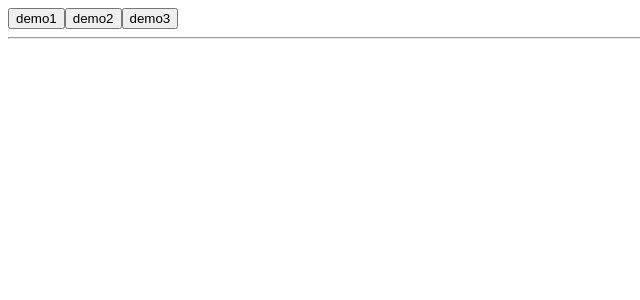
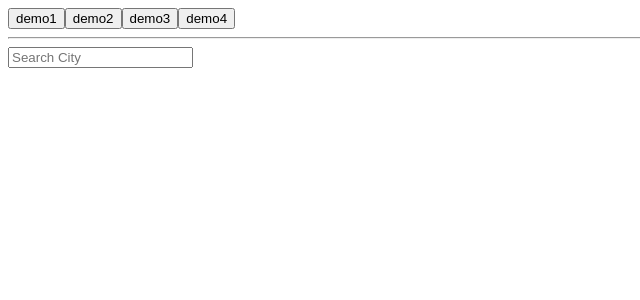
Before and after one commit to andreaborelli/angular16-demo, an Angular app: page /demo4 in a window 1280 px wide. Before the commit this address led to /. Shown: the top 300 px of the page, without its empty margins (0-640 px from the left). Built offline with nearby package versions, Linux system fonts and the light colour scheme.

Commit message:
reactive form and rxjs

```diff
--- a/src/app/app.routes.ts
+++ b/src/app/app.routes.ts
@@ -5,6 +5,7 @@ export const routes: Routes = [ // carico con lazy loading un componente specifi
   // usa i dinamic import di typescript per caricare il modulo è l'operazione è asincrona
   { path: 'demo2', loadComponent: () => import('./features/demo2.component').then(c => c.Demo2Component) },
   { path: 'demo3', loadComponent: () => import('./features/demo3.component').then(c => c.Demo3Component)},
+  { path: 'demo4', loadComponent: () => import('./features/demo4.component').then(c => c.Demo4Component)},
   { path: '', redirectTo: 'demo1', pathMatch: 'full' }
 ];
 
--- a/src/app/core/nav-bar.component.ts
+++ b/src/app/core/nav-bar.component.ts
@@ -13,6 +13,7 @@ import { RouterLink } from '@angular/router';
     <button routerLink="demo1">demo1</button>
     <button routerLink="demo2">demo2</button>
     <button routerLink="demo3">demo3</button>
+    <button routerLink="demo4">demo4</button>
   `,
   styles: [
   ]
--- /dev/null
+++ b/src/app/features/demo4.component.ts
@@ -0,0 +1,40 @@
+import { Component } from '@angular/core';
+import { CommonModule } from '@angular/common';
+import { FormControl, ReactiveFormsModule } from '@angular/forms';
+import { HttpClient } from '@angular/common/http';
+import { debounceTime, mergeMap } from 'rxjs';
+import { Meteo } from '../model/meteo';
+
+@Component({
+  selector: 'app-demo4',
+  standalone: true,
+  imports: [CommonModule, ReactiveFormsModule],
+  template: `
+   <input type="text" placeholder="Search City" [formControl]="input">
+    <h1 *ngIf="meteo">Temperature: {{meteo.main.temp}}°</h1>
+    <pre>{{meteo | json}}</pre>
+  `,
+  styles: [
+  ]
+})
+export class Demo4Component {
+
+  input = new FormControl('');
+
+    meteo: Meteo | undefined;
+
+   constructor(private http: HttpClient) {
+     this.input.valueChanges
+       .pipe(
+         debounceTime(700), /* filtra emissione se un valore è un tempo inferiore a quello impostato 700ms per emettere un valore,
+         imposta un ritardo di 700 millisecondi. Ciò significa che l'Observable emetterà un valore solo se non ci sono altre emissioni nei successivi 700 millisecondi.*/
+         mergeMap(text => this.http.get<Meteo>(`http://api.openweathermap.org/data/2.5/weather?q=${text}&units=metric&APPID=eb03b1f5e5afb5f4a4edb40c1ef2f534`))
+       )
+           // .subscribe(console.log);
+
+       .subscribe(res => {
+         this.meteo = res;
+       })
+   }
+
+}
--- /dev/null
+++ b/src/app/model/meteo.ts
@@ -0,0 +1,47 @@
+export interface Meteo {
+  coord: Coord;
+  weather?: (WeatherEntity)[] | null;
+  base: string;
+  main: Main;
+  visibility: number;
+  wind: Wind;
+  clouds: Clouds;
+  dt: number;
+  sys: Sys;
+  timezone: number;
+  id: number;
+  name: string;
+  cod: number;
+}
+export interface Coord {
+  lon: number;
+  lat: number;
+}
+export interface WeatherEntity {
+  id: number;
+  main: string;
+  description: string;
+  icon: string;
+}
+export interface Main {
+  temp: number;
+  feels_like: number;
+  temp_min: number;
+  temp_max: number;
+  pressure: number;
+  humidity: number;
+}
+export interface Wind {
+  speed: number;
+  deg: number;
+}
+export interface Clouds {
+  all: number;
+}
+export interface Sys {
+  type: number;
+  id: number;
+  country: string;
+  sunrise: number;
+  sunset: number;
+}
```
